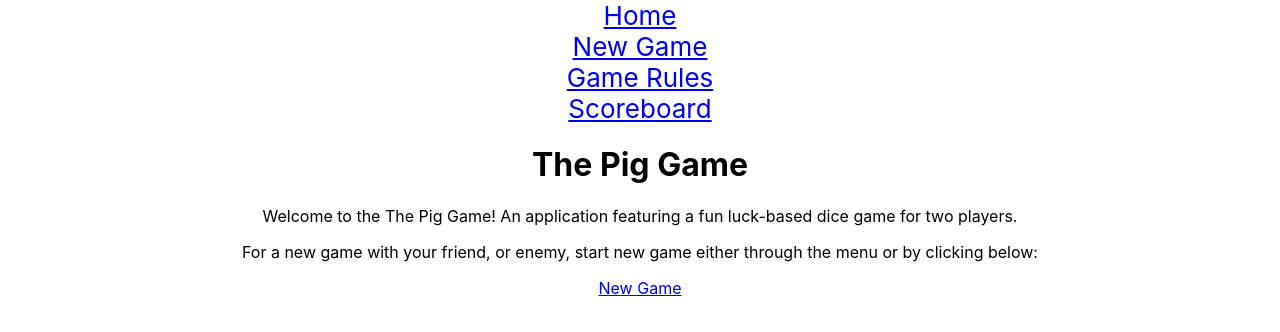
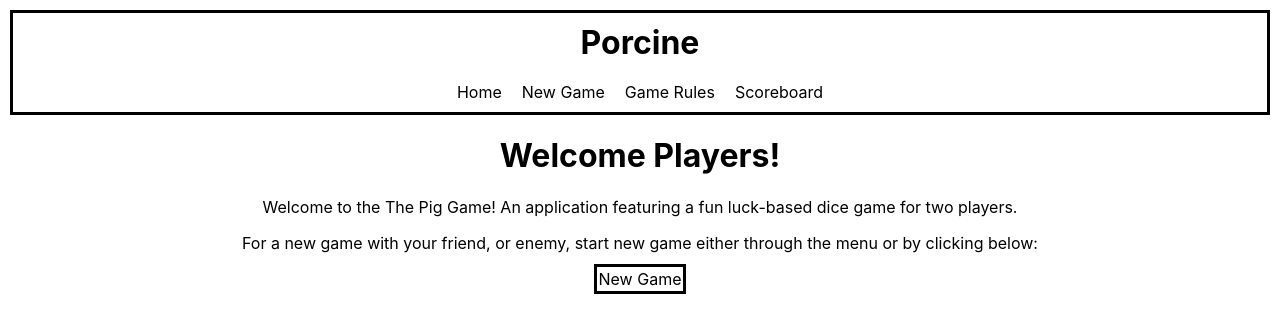
Before and after one commit to jhmccandless/capstone, a React (Create React App) app: page /homepage in a window 1280 px wide. Shown: the top 332 px of the page. Built offline with nearby package versions, Linux system fonts and the light colour scheme.

Commit message:
adding some small styling

```diff
--- a/src/App.jsx
+++ b/src/App.jsx
@@ -16,10 +16,21 @@ function App() {
       <BrowserRouter>
         <div className="App">
           <header className="App-header">
-            <Link to="/homepage">Home</Link>
-            <Link to="/new_game_setup">New Game</Link>
-            <Link to="/game_rules">Game Rules</Link>
-            <Link to="/scoreboard">Scoreboard</Link>
+            <h1>Porcine</h1>
+            <div className="link-div">
+              <Link className="header-link" to="/homepage">
+                Home
+              </Link>
+              <Link className="header-link" to="/new_game_setup">
+                New Game
+              </Link>
+              <Link className="header-link" to="/game_rules">
+                Game Rules
+              </Link>
+              <Link className="header-link" to="/scoreboard">
+                Scoreboard
+              </Link>
+            </div>
           </header>
           <Switch>
             <Route exact path="/homepage" component={HomePageUI} />
--- a/src/components/DiceRollUI.jsx
+++ b/src/components/DiceRollUI.jsx
@@ -25,10 +25,12 @@ function DiceRollUI({
   // generating the roll to be displayed upon click
   const newRollArr = [randomNumGen(), randomNumGen()];
 
+  // make a if not playing logic--
   function handleClick() {
     if (isGamePlaying) {
       diceRollUpdate(newRollArr);
       if (isTwoDiceGame) {
+        //// combine is two game and big pig game
         // two dice game/big pig scope
         if (newRollArr[0] === newRollArr[1]) {
           // double rolled two dice/big pig
@@ -69,6 +71,8 @@ function DiceRollUI({
         // reg roll standard pig
         currentTotalUpdate(newRollArr[0]);
       }
+    } else {
+      // return null if not playing
     }
   }
 
--- a/src/components/HomePageUI.jsx
+++ b/src/components/HomePageUI.jsx
@@ -1,11 +1,12 @@
 import React from "react";
+import "../styling/Home.css";
 import { Link } from "react-router-dom";
 
 function HomePageUI() {
   return (
     <>
       <div>
-        <h1>The Pig Game</h1>
+        <h1>Welcome Players!</h1>
         <p>
           Welcome to the The Pig Game! An application featuring a fun luck-based
           dice game for two players.
@@ -14,7 +15,9 @@ function HomePageUI() {
           For a new game with your friend, or enemy, start new game either
           through the menu or by clicking below:
         </p>
-        <Link to="/new_game_setup">New Game</Link>
+        <Link className="link" to="/new_game_setup">
+          New Game
+        </Link>
       </div>
     </>
   );
--- a/src/components/MainGameUI.jsx
+++ b/src/components/MainGameUI.jsx
@@ -4,6 +4,7 @@ import Player from "../containers/Player";
 import CurrentTotal from "../containers/CurrentTotal";
 import TotalGoal from "../containers/TotalGoal";
 import ButtonUI from "./ButtonUI";
+import { Redirect, useHistory } from "react-router-dom";
 
 function MainGameUI({
   dice1Current,
@@ -16,6 +17,7 @@ function MainGameUI({
   diceRollOne,
   canHold,
 }) {
+  let history = useHistory();
   // getting the current player index#
   let currentPlayer;
   currentPlayerInfo[0].isPlaying ? (currentPlayer = 0) : (currentPlayer = 1);
@@ -39,8 +41,16 @@ function MainGameUI({
     resetGameReset();
   }
 
+  function wholeNewGame() {
+    history.push("/new_game_setup");
+  }
+
   return (
     <>
+      {!gamePlaying ? (
+        <Redirect to="/new_game_setup" />
+      ) : (
+        <div>
           <h2>this is the main game page</h2>
           <TotalGoal />
           <DiceRoll />
@@ -59,6 +69,14 @@ function MainGameUI({
               handleResetClick();
             }}
           />
+          <ButtonUI
+            name="Change Game Parameters"
+            handleDesiredClick={() => {
+              wholeNewGame();
+            }}
+          />
+        </div>
+      )}
     </>
   );
 }
--- a/src/components/NewGameParamsUI.jsx
+++ b/src/components/NewGameParamsUI.jsx
@@ -6,17 +6,18 @@ function NewGameParamsUI({ gameParameters }) {
   let history = useHistory();
 
   const [selectedOption, setSelectedOption] = useState("standard");
+  // const [gameDetails, setGameDetails] = useState([]);
+  // hooks for each input field
 
   function handleChange(event) {
-    console.log("changed evnet");
     setSelectedOption(event.target.value);
   }
 
   function handleSubmit(event) {
     event.preventDefault();
-    console.log("click");
     let gamePlayDetails = [];
     for (let i = 0; i < 3; i++) {
+      // change this for loop somehow
       gamePlayDetails.push(event.target[i].value);
     }
     gamePlayDetails.push(selectedOption);
--- a/src/reducer.js
+++ b/src/reducer.js
@@ -21,7 +21,7 @@ const initialState = {
 };
 
 function game_reducer(state = initialState, action) {
-  console.log(action);
+  // console.log(action);
   switch (action.type) {
     case "GAME_PARAMETERS":
       return {
@@ -119,8 +119,22 @@ function game_reducer(state = initialState, action) {
         gamePlaying: false,
       };
     case "RESET_GAME":
+      const player1Same = state.playerInfo[0].name;
+      const player2Same = state.playerInfo[1].name;
       return {
-        ...(state = initialState),
+        ...state,
+        playerInfo: [
+          {
+            isPlaying: true,
+            name: player1Same,
+            score: 0,
+          },
+          {
+            isPlaying: false,
+            name: player2Same,
+            score: 0,
+          },
+        ],
       };
     default:
       return state;
--- a/src/styling/App.css
+++ b/src/styling/App.css
@@ -2,28 +2,31 @@
   text-align: center;
 }
 
-.App-logo {
-  height: 40vmin;
-  pointer-events: none;
-}
-
-@media (prefers-reduced-motion: no-preference) {
-  .App-logo {
-    animation: App-logo-float infinite 3s ease-in-out;
-  }
-}
-
 .App-header {
-  min-height: 40px;
+  /* min-height: 40px; */
   display: flex;
   flex-direction: column;
   align-items: center;
-  justify-content: center;
-  font-size: calc(10px + 2vmin);
+  justify-content: space-between;
+  /* font-size: calc(10px + 2vmin); */
+  margin: 10px;
+  border: solid black;
 }
 
-.App-link {
-  color: rgb(112, 76, 182);
+.App-header > h1 {
+  margin: 10px 0;
+}
+
+.link-div {
+  display: flex;
+  flex-direction: row;
+  margin: 10px;
+}
+
+.link-div > .header-link {
+  margin: 0 10px;
+  text-decoration: none;
+  color: black;
 }
 
 @keyframes App-logo-float {
@@ -37,3 +40,9 @@
     transform: translateY(0px);
   }
 }
+
+@media (prefers-reduced-motion: no-preference) {
+  .App-logo {
+    animation: App-logo-float infinite 3s ease-in-out;
+  }
+}
--- /dev/null
+++ b/src/styling/Home.css
@@ -0,0 +1,6 @@
+.link {
+  text-decoration: none;
+  color: black;
+  border: solid black;
+  padding: 2px;
+}
```
Lines whose indentation alone changed are shown as unchanged.
